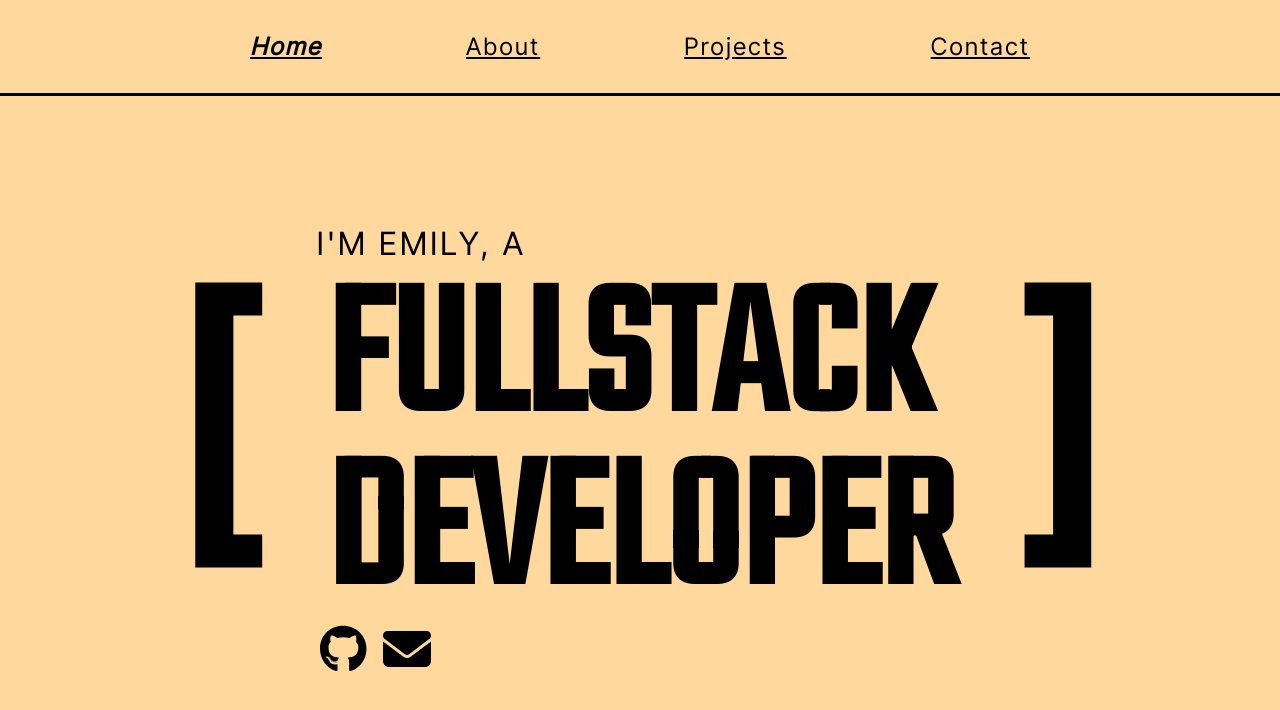
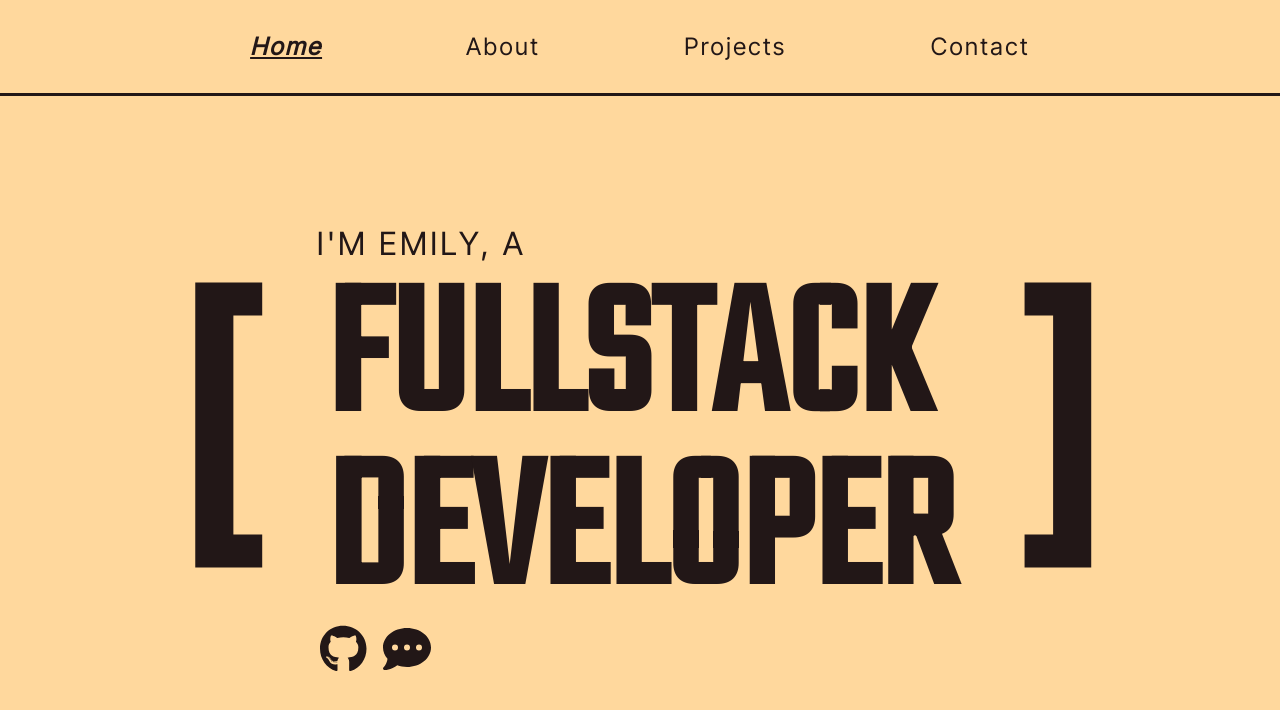
Before and after one commit to emilydta/portfolio, a React (Create React App) app: page /home in a window 1280 px wide. Shown: the top 710 px of the page. Built offline with nearby package versions, Linux system fonts and the light colour scheme.

Commit message:
minor adjustments to navbar and homepage

```diff
--- a/src/components/Homepage.js
+++ b/src/components/Homepage.js
@@ -1,7 +1,7 @@
 import '../stylesheets/Homepage.css';
 import { FontAwesomeIcon } from '@fortawesome/react-fontawesome';
 import { faGithub } from '@fortawesome/free-brands-svg-icons';
-import { faEnvelope } from '@fortawesome/free-solid-svg-icons';
+import { faCommentDots } from '@fortawesome/free-solid-svg-icons';
 import { NavLink } from 'react-router-dom';
 
 function Homepage() {
@@ -14,7 +14,7 @@ function Homepage() {
             <h2 className='heading'>FULLSTACK DEVELOPER</h2>
             <div className='links'>
               <a href='https://github.com/emilydta' target='_blank' rel='noreferrer'><FontAwesomeIcon icon={faGithub} /></a>
-              <NavLink to='/contact'><FontAwesomeIcon icon={faEnvelope} /></NavLink>
+              <NavLink to='/contact'><FontAwesomeIcon icon={faCommentDots} /></NavLink>
             </div>
           </div>
         </div>
--- a/src/index.css
+++ b/src/index.css
@@ -5,8 +5,9 @@
 
 :root {
   --bg-primary: #ffd89d;
-  --bg-secondary: #000000;
+  --bg-secondary: #221717;
   background-color: var(--bg-primary);
   color: var(--bg-secondary);
   font-family: "Inter Tight", sans-serif;
+  overflow-x: hidden;
 }
--- a/src/stylesheets/Homepage.css
+++ b/src/stylesheets/Homepage.css
@@ -19,8 +19,8 @@
     margin-bottom: 0.5em;
     font-weight: normal;
     width: 101%;
-    -webkit-animation: fadeIn 1s cubic-bezier(0.215, 0.610, 0.355, 1.000) both;
-    animation: fadeIn 1s cubic-bezier(0.215, 0.610, 0.355, 1.000) both;
+    -webkit-animation: fade-in 1s cubic-bezier(0.215, 0.610, 0.355, 1.000) both;
+    animation: fade-in 1s cubic-bezier(0.215, 0.610, 0.355, 1.000) both;
 }
 
 .homepage-contents {
@@ -80,13 +80,13 @@
  * Text brackets
  * ----------------------------------------
  */
-h2:before {
+.heading:before {
     content: '[';
     font-size: 18rem;
     margin-right: 0.2em;
 }
 
-h2:after {
+.heading:after {
     content: ']';
     font-size: 18rem;
     margin-left: 0.2em;
@@ -130,10 +130,10 @@ h2:after {
 
 /**
  * ----------------------------------------
- * animation fadeIn
+ * animation fade-in
  * ----------------------------------------
  */
-@-webkit-keyframes fadeIn {
+@-webkit-keyframes fade-in {
     0% {
         opacity: 0;
     }
@@ -147,7 +147,7 @@ h2:after {
     }
 }
 
-@keyframes fadeIn {
+@keyframes fade-in {
     0% {
         opacity: 0;
     }
--- a/src/stylesheets/Navbar.css
+++ b/src/stylesheets/Navbar.css
@@ -7,7 +7,7 @@
     width: 100vw;
     border-bottom: 0.2em var(--bg-secondary) solid;
     background-color: var(--bg-primary);
-    z-index: 1;
+    z-index: 5;
     -webkit-animation: slide-in-top 1s cubic-bezier(0.250, 0.460, 0.450, 0.940) both;
     animation: slide-in-top 1s cubic-bezier(0.250, 0.460, 0.450, 0.940) both;
 }
@@ -25,6 +25,7 @@
 .nav-link {
     color: var(--bg-secondary);
     letter-spacing: 0.1em;
+    text-decoration: none;
 }
 
 .nav-link:hover {
```
